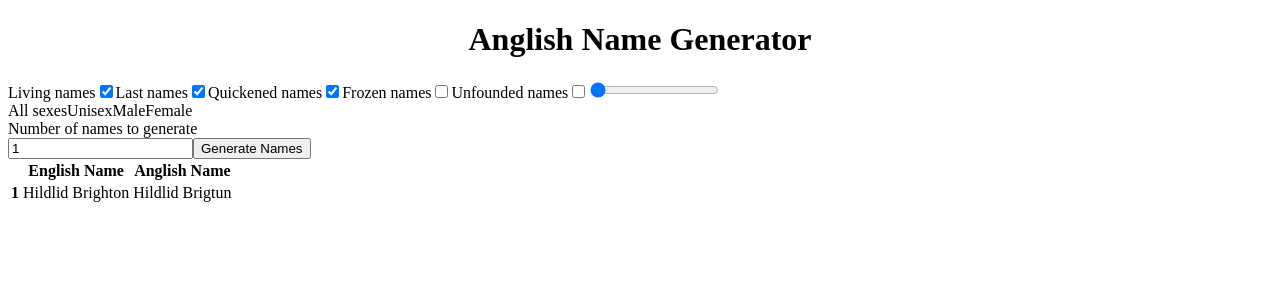
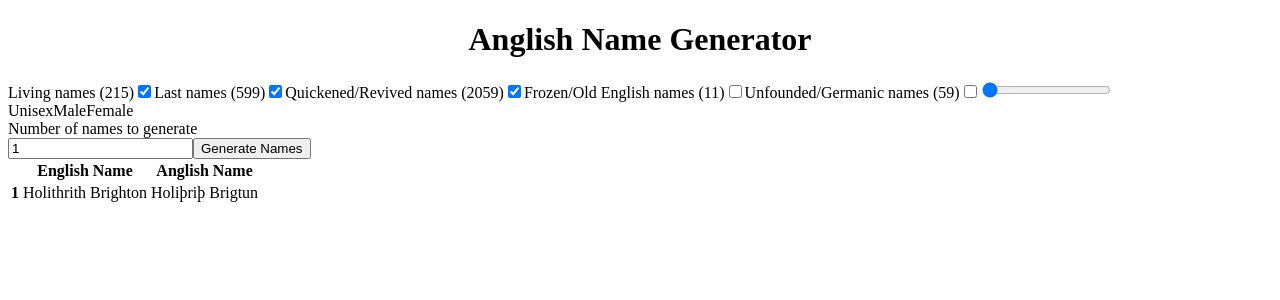
Before and after one commit to pure-english/name-generator, a Vue app: page / in a window 1280 px wide. Both pictures are taken after a click on the button "Generate Names". Shown: the top 300 px of the page. Built offline with nearby package versions, Linux system fonts and the light colour scheme.

Commit message:
v1.1 - Worked in sex

```diff
--- a/src/views/Generator.vue
+++ b/src/views/Generator.vue
@@ -15,49 +15,48 @@
     <h1 class="grow">Anglish Name Generator</h1>
   </div>
 
-  <div class=" flex center">
-    <form action="">
+  <div class="flex center">
+    <form>
       <label class="label cursor-pointer">
-        <span class="label-text">Living names</span>
-        <input type="checkbox" :checked="livingNamesUsed" class="checkbox">
+        <span class="label-text">Living names (215)</span>
+        <input type="checkbox" class="checkbox" v-model="livingNamesUsed">
       </label>
 
       <label class="label cursor-pointer">
-        <span class="label-text">Last names</span>
-        <input type="checkbox" :checked="lastNamesUsed" class="checkbox">
+        <span class="label-text">Last names (599)</span>
+        <input type="checkbox" class="checkbox" v-model="lastNamesUsed">
       </label>
 
       <label class="label cursor-pointer">
-        <span class="label-text">Quickened names</span>
-        <input type="checkbox" :checked="quickenedNamesUsed" class="checkbox">
+        <span class="label-text">Quickened/Revived names (2059)</span>
+        <input type="checkbox" class="checkbox" v-model="quickenedNamesUsed">
       </label>
 
       <label class="label cursor-pointer">
-        <span class="label-text">Frozen names</span>
-        <input type="checkbox" :checked="frozenNamesUsed" class="checkbox">
+        <span class="label-text">Frozen/Old English names (11)</span>
+        <input type="checkbox" class="checkbox" v-model="frozenNamesUsed">
       </label>
 
       <label class="label cursor-pointer">
-        <span class="label-text">Unfounded names</span>
-        <input type="checkbox" :checked="unfoundedNamesUsed" class="checkbox">
+        <span class="label-text">Unfounded/Germanic names (59)</span>
+        <input type="checkbox" class="checkbox" v-model="unfoundedNamesUsed">
       </label>
 
-      <input type="range" min="0" max="3" value="1" class="range" step="1" v-model="sex"/>
+      <input type="range" min="0" max="2" value="0" class="range mt-5" step="1" v-model="sex"/>
       <div class="w-full flex justify-between text-xs px-2">
-        <span>All sexes</span>
         <span>Unisex</span>
         <span>Male</span>
         <span>Female</span>
       </div>
 
-      <label class="form-control w-full max-w-xs">
+      <label class="form-control w-full max-w-xs my-5">
         <div class="label">
           <span class="label-text">Number of names to generate</span>
         </div>
         <input type="text" placeholder="Number of names" class="input input-bordered w-full max-w-xs" v-model="namesToGenerate"/>
       </label>
 
-      <button class="btn btn-active btn-primary" @click="generateNames" type="button">
+      <button class="btn btn-active btn-primary mb-5" @click="generateNames" type="button">
         Generate Names
       </button>
     </form>
@@ -78,8 +77,19 @@
         <tr v-for="(namePair, index) in generatedNamesTable">
           <!-- {{ console.log(`index = ${index}`) }} -->
           <th>{{ index + 1 }}</th>
-          <td>{{ namePair[0].english_name }} {{ namePair[1].english_name }}</td>
-          <td>{{ namePair[0].anglish_name }} {{ namePair[1].anglish_name }}</td>
+          <td v-if="lastNamesUsed">
+            {{ namePair[0].english_name }} {{ namePair[1].english_name }}
+          </td>
+          <td v-else>
+            {{ namePair[0].english_name }}
+          </td>
+
+          <td v-if="lastNamesUsed">
+            {{ namePair[0].anglish_name }} {{ namePair[1].anglish_name }}
+          </td>
+          <td v-else>
+            {{ namePair[0].anglish_name }}
+          </td>
         </tr>
       </tbody>
     </table>
@@ -91,6 +101,7 @@ import { ref, type Ref } from 'vue';
 
 let names: Ref<NamesDict> = ref({});
 let generatedNamesTable: Ref<NameEntry[][]> = ref([]);
+let filteredNamesTable: Ref<NameEntry[][]> = ref([]);
 
 interface NameEntry {
   "english_name": string,
@@ -108,7 +119,7 @@ interface NamesDict {
 }
 
 async function getNames() {
-  const res = await fetch("../../anglish_given_names.json");
+  const res = await fetch("/anglish_given_names.json");
   await res.json().then((data: NamesDict) => {
     names.value = data;
     console.log("Loaded names!");
@@ -131,47 +142,78 @@ let namesToGenerate: Ref<number> = ref(1);
 function generateFirstName(num: number) {
   let namesPool: Array<NameEntry> = [];
 
-  if (livingNamesUsed) {
+  if (livingNamesUsed.value) {
+    console.log("Living names used!");
     namesPool = [
       ...names.value["Living"],
       ...namesPool,
     ]
   }
 
-  if (quickenedNamesUsed) {
+  if (quickenedNamesUsed.value) {
+    console.log("Quickened names used!");
     namesPool = [
       ...names.value["Quickened"],
       ...namesPool,
     ]
   }
 
-  if (frozenNamesUsed) {
+  if (frozenNamesUsed.value) {
+    console.log("Frozen names used!");
     namesPool = [
       ...names.value["Frozen"],
       ...namesPool,
     ]
   }
 
-  if (unfoundedNamesUsed) {
+  if (unfoundedNamesUsed.value) {
+    console.log("Unfounded names used!");
     namesPool = [
       ...names.value["Unfounded"],
       ...namesPool,
     ]
   }
 
+  // Filter them by sex
+  namesPool = namesPool.filter((name) => {
+      if (sex.value == 0) {
+        return name;
+      } else if ((name.kind == "Male" || name.kind == "Unisex") && sex.value == 1) {
+        return name;
+      } else if ((name.kind == "Female" || name.kind == "Unisex") && sex.value == 2) {
+        return name;
+      }
+      // else {
+      //   console.log(`Name did not match: ${name.english_name}\nkind: ${name.kind}\nsex value: ${sex.value}`);
+      // }
+  });
+
   let generatedNames: Array<NameEntry> = [];
 
   for (let i = 0; i < num; i++) {
-    generatedNames.push(
-      namesPool[(Math.floor(Math.random() * namesPool.length))]
-    );
+    let name = namesPool[(Math.floor(Math.random() * namesPool.length))];
+
+    // do {
+    //   if (name.kind == "Unisex" && sex.value == 0) {
+    //     break;
+    //   } else if (name.kind == "Male" && sex.value == 1) {
+    //     break;
+    //   } else if (name.kind == "Female" && sex.value == 2) {
+    //     break;
+    //   } else {
+    //     console.log(`Name did not match: ${name.english_name}\nkind: ${name.kind}\nsex value: ${sex.value}`);
+    //     name = namesPool[(Math.floor(Math.random() * namesPool.length))];
+    //   }
+    // } while (true);
+
+    generatedNames.push(name);
   }
 
   return generatedNames;
 }
 
 function generateLastName(num: number) {
-  if (!lastNamesUsed) {
+  if (!lastNamesUsed.value) {
     return [];
   }
 
@@ -195,6 +237,8 @@ function generateNames() {
   const firstNames = generateFirstName(numberOfNames);
   const lastNames = generateLastName(numberOfNames);
 
+  // If male or female or unisex etc
+
   const zippedNames = firstNames.map((left, idx) => [left, lastNames[idx]]);
 
   // console.log(zippedNames);
```
Also changed, not shown: 1 other file (tests, documents, lock files or other folders).
